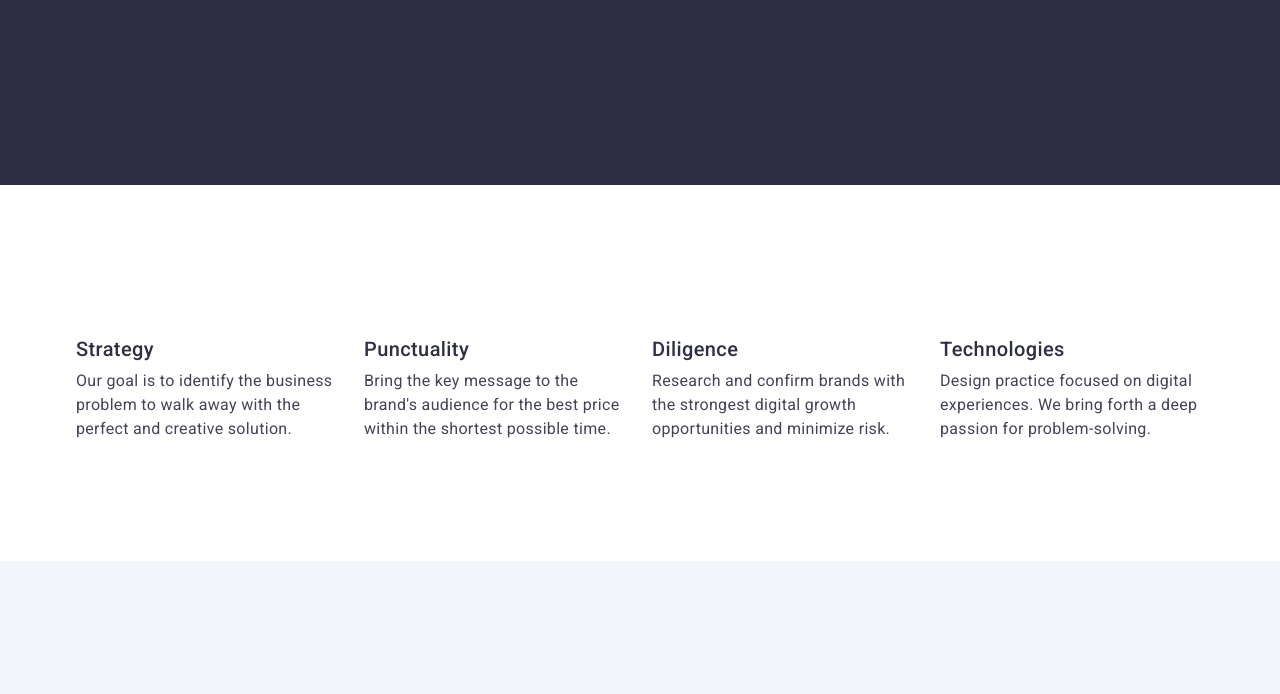
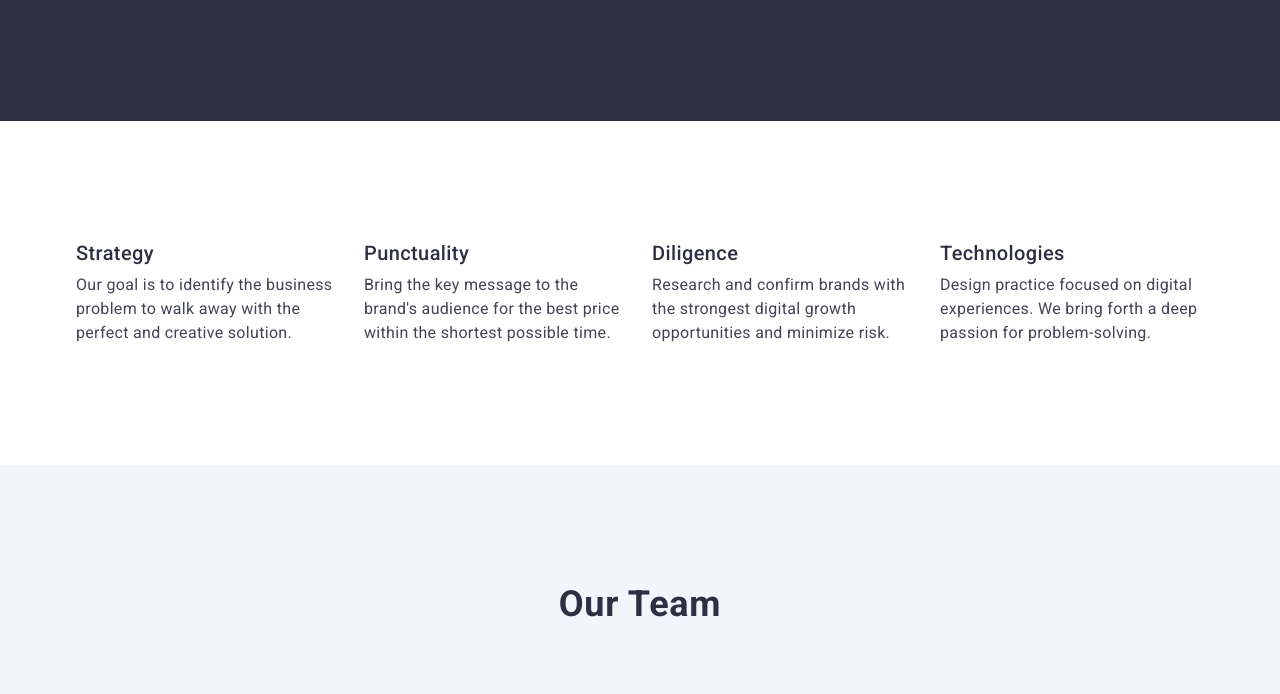
Before and after one commit to sviatletsiuk-blip/goit-markup-hw-03, a plain HTML site: page index.html in a window 1280 px wide. Shown: the part 552-1246 px from the top of the page. Drawn offline with nearby package versions, Linux system fonts and the light colour scheme.

Commit message:
Додав нову функцію

```diff
--- a/css/styles.css
+++ b/css/styles.css
@@ -24,8 +24,6 @@ img {
     max-width: 1158px;
         padding-left: 15px;
         padding-right: 15px;
-        padding-top: 32px;
-        padding-bottom: 0;
         margin-left: auto;
         margin-right: auto;
 }
```
